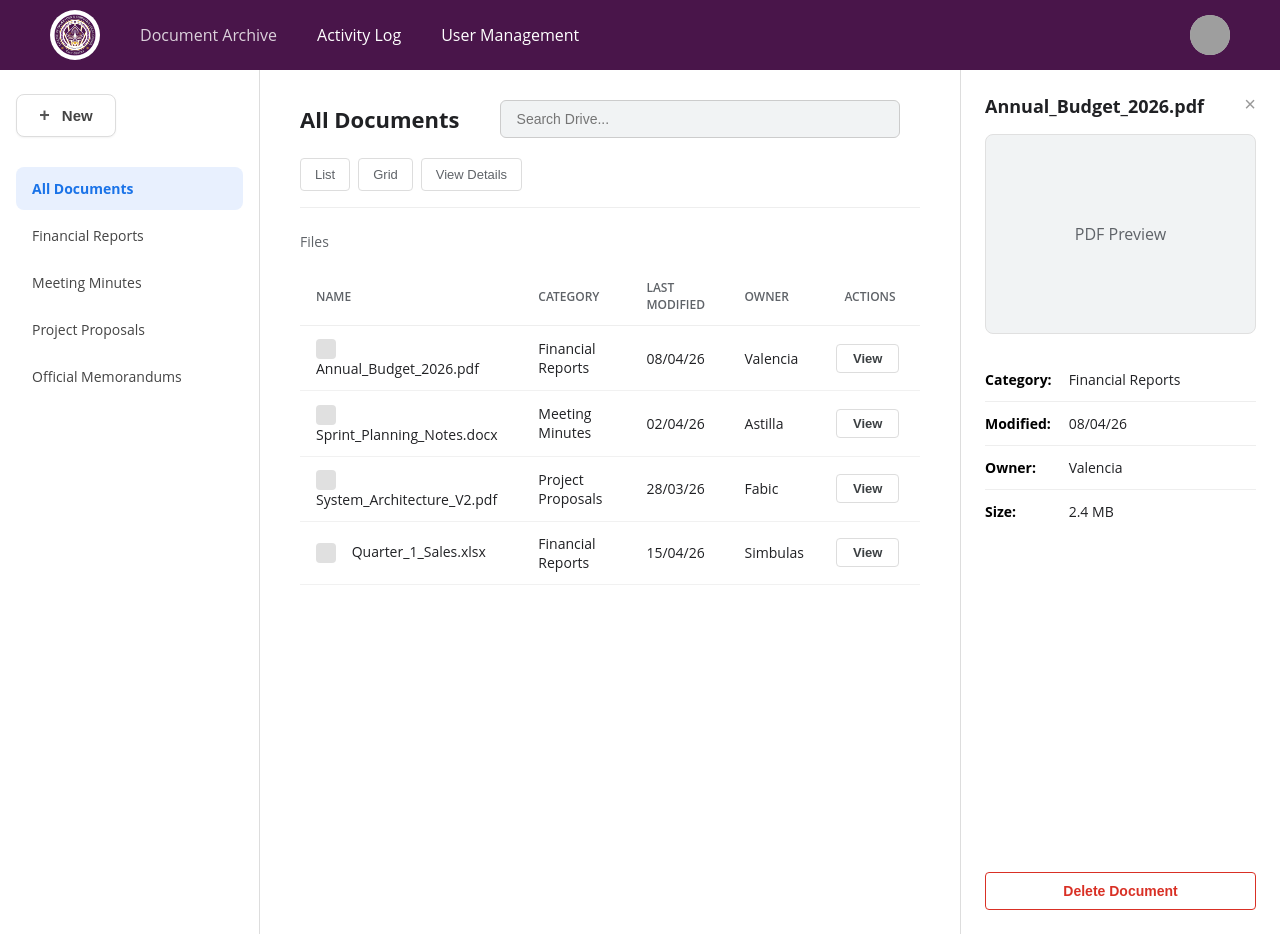
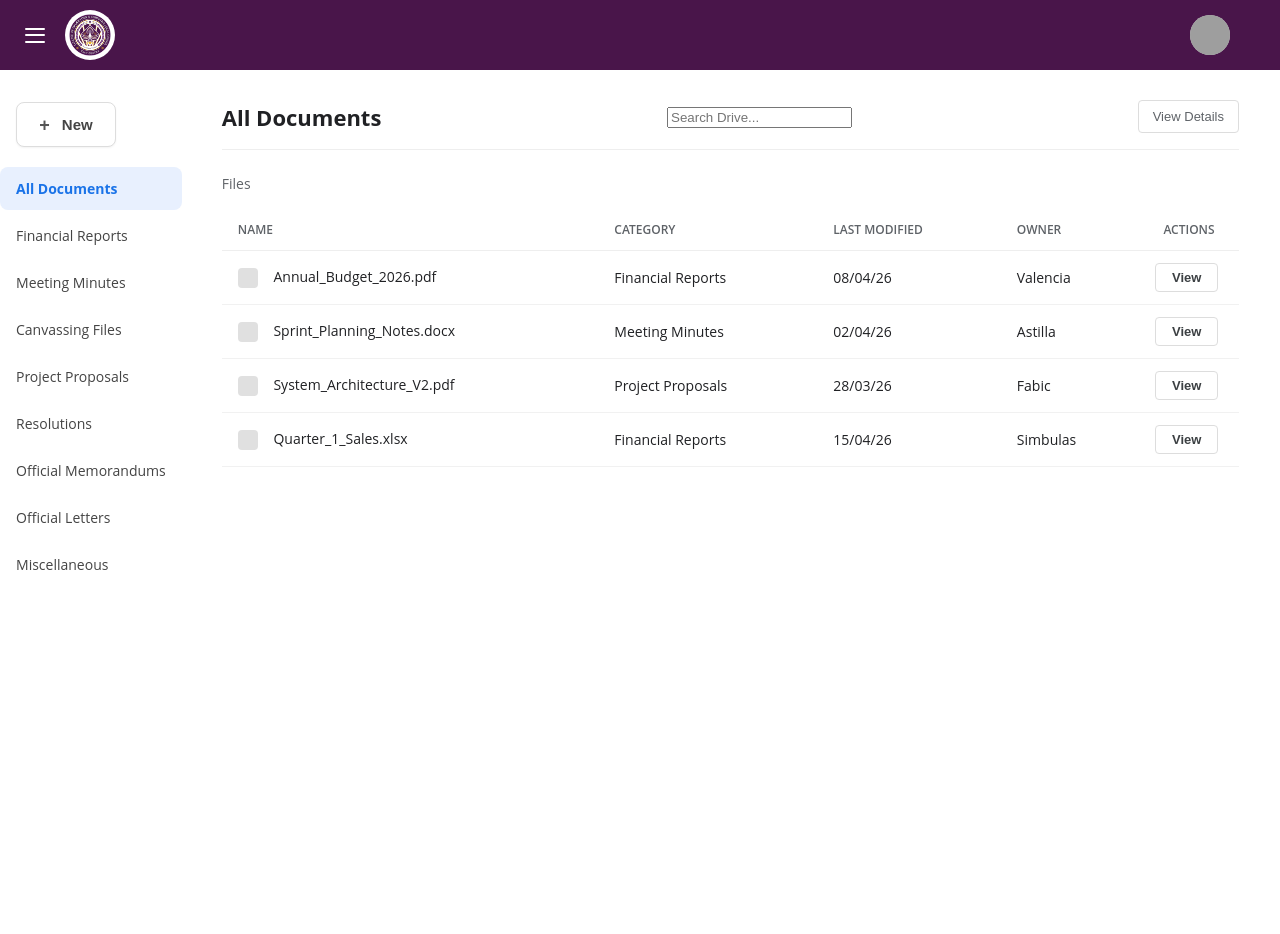
Before and after one commit to Knlvalencia/KrakenVault, a PHP site: page /DocumentArchive.html in a window 1280 px wide. Run offline with PHP 8.4, Linux system fonts and the light colour scheme; grey boxes are pictures that could not be loaded.

Commit message:
added side bar navigation menu

```diff
--- a/archive.css
+++ b/archive.css
@@ -9,10 +9,11 @@
     overflow: hidden;
     flex-direction: row;
     width: 100%;
+    transition: 0.3s ease;
 }
 
-/* Sidebar Styling */
-aside.sidebar {
+/* Archive Category Styling */
+aside.category {
     width: 260px;
     padding: 24px 16px;
     border-right: 1px solid #ddd;
@@ -28,11 +29,11 @@ aside.sidebar {
     border-radius: 8px; font-size: 15px; padding: 10px 20px;
     font-weight: bold; cursor: pointer; color: #444;
     display: flex; align-items: center; gap: 8px;
-    box-shadow: 0 1px 2px rgba(0,0,0,0.05); width: 100px;
-    margin-bottom: 30px; justify-content: center;
+    box-shadow: 0 1px 2px #0000000d; width: 100px;
+    margin: 32px 0px 20px 16px; justify-content: center;
 }
 
-.new-button .plus { font-size: 18px; color: #555; margin-right: 4px; }
+.new-button .plus { font-size: 18px; color: #555; margin-right: 4px; margin-top: 2px; }
 
 .nav-links { display: flex; flex-direction: column; gap: 4px; }
 .nav-links a {
@@ -63,9 +69,31 @@ main.main-content { flex: 1; padding: 30px 40px; overflow-y: auto; background-co
 
 /* Preview Pane Styling */
 aside.preview-pane {
-    width: 320px; border-left: 1px solid #ddd; background-color: #fff;
-    display: flex; flex-direction: column; padding: 24px;
-    overflow-y: auto; flex-shrink: 0;
+    display: none;
+    width: 320px;
+    border-left: 1px solid #ddd;
+    background-color: #fff;
+    display: flex; flex-direction: column;
+    padding: 24px;
+    overflow-y: auto;
+    flex-shrink: 0;
+    position: sticky;
+    top: 0;
+    height: calc(100vh-70px);
+}
+
+aside.preview-pane {
+    width: 0;
+    padding: 0;
+    overflow: hidden;
+    visibility: hidden;
+    transition: left 0.4s ease;
+}
+
+aside.preview-pane.active {
+    width: 320px;
+    padding: 24px;
+    visibility: visible;
 }
 
 .preview-header {
--- a/documentarchive.html
+++ b/documentarchive.html
@@ -4,22 +4,30 @@
     <meta charset="UTF-8">
     <meta name="viewport" content="width=device-width, initial-scale=1.0">
     <title>Kraken Vault | Document Archive</title>
+    <link rel="stylesheet" href="https://cdnjs.cloudflare.com/ajax/libs/font-awesome/4.7.0/css/font-awesome.min.css">
     <link rel="stylesheet" href="main.css">
     <link rel="stylesheet" href="archive.css">
+    <script src="archive.js"></script>
+    <script src="main.js"></script>
 </head>
 <body>
     <header class="kraken-header">
         <div class="nav-group">
+            <button class="menu-toggle">
+                <span></span>
+                <span></span>
+                <span></span>
+            </button>
             <img src="logo.png" alt="logo" class="logo">
-            <nav class="top-nav">
-                <a href="index.html" class="active">Document Archive</a>
+            <nav class="nav-menu">
+                <a href="DocumentArchive.html" class="active">Document Archive</a>
                 <a href="ActivityLog.html">Activity Log</a>
                 <a href="UserManagement.html">User Management</a>
             </nav>
         </div>
-        <div class="profile-area">
+        <a href = "UserProfile.html" class="profile-area">
             <img src="pfp.png" alt="Profile" class="profile-icon">
-        </div>
+        </a>
     </header>
 
     <div class="app-body">
@@ -29,10 +37,55 @@
                 <a href="#" class="all-documents"><strong>All Documents</strong></a>
                 <a href="#">Financial Reports</a>
                 <a href="#">Meeting Minutes</a>
+                <a href="#">Canvassing Files</a>
                 <a href="#">Project Proposals</a>
+                <a href="#">Resolutions</a>
                 <a href="#">Official Memorandums</a>
+                <a href="#">Official Letters</a>
+                <a href="#">Miscellaneous</a>
             </nav>
         </aside>
+
+        <div id="newDocModal" class="modal-overlay">
+    <div class="modal-content">
+        <div class="modal-header">
+            <h2>Upload New Document</h2>
+            <button class="close-modal">&times;</button>
+        </div>
+
+        <form id="uploadForm">
+            <div id="dropZone" class="drop-zone">
+                <span class="drop-zone-text">Drag & drop file or click to browse</span>
+                <input type="file" name="fileInput" id="fileInput" hidden>
+            </div>
+
+            <div class="form-group">
+                <label>File Name</label>
+                <input type="text" id="fileName" placeholder="Enter custom name...">
+            </div>
+
+            <div class="form-group">
+                <label>Category</label>
+                <select id="docCategory">
+                    <option value="Financial Reports">Financial Reports</option>
+                    <option value="Meeting Minutes">Meeting Minutes</option>
+                    <option value="Project Proposals">Project Proposals</option>
+                    <option value="Official Memorandums">Official Memorandums</option>
+                </select>
+            </div>
+
+            <div class="form-group">
+                <label>Uploaded By</label>
+                <input type="text" id="currentUser" value="Simbulas" readonly class="readonly-input">
+            </div>
+
+            <div class="modal-footer">
+                <button type="button" class="btn-delete close-modal">Cancel</button>
+                <button type="submit" class="btn-upload">Upload Document</button>
+            </div>
+        </form>
+    </div>
+</div>
 
         <main class="main-content">
             <header class="content-header">
@@ -41,8 +94,9 @@
                     <input type="text" class="search-input" placeholder="Search Drive...">
                 </form>
                 <div class="view-controls">
-                    <button class="view-button">List</button>
-                    <button class="view-button">Grid</button>
+                    <!-- not necessary yet
+                    <button onclick="listView()"><i class="fa fa-bars"></i></button>
+                    <button onclick="gridView()"><i class="fa fa-th-large"></i></button> -->
                     <button class="view-button">View Details</button>
                 </div>
             </header>
--- a/main.css
+++ b/main.css
@@ -15,6 +15,8 @@ body {
     height: 100vh;
     color: #333;
     background-color: #fff;
+    transition: margin-left 0.4s ease;
+    overflow-x: hidden;
 }
 
 /* UNIVERSAL KRAKEN HEADER */
@@ -22,17 +24,11 @@ header.kraken-header {
     display: flex;
     align-items: center;
     justify-content: space-between;
-    padding: 10px 50px;
+    padding: 10px 50px 10px 25px;
     background-color: #49154a;
     height: 70px;
     box-sizing: border-box;
     width: 100%;
-}
-
-.nav-group {
-    display: flex;
-    align-items: center;
-    gap: 40px;
 }
 
 .logo {
@@ -41,22 +37,6 @@ header.kraken-header {
     border-radius: 50%;
     object-fit: contain;
     background-color: #fff;
-}
-
-.top-nav {
-    display: flex;
-    gap: 40px;
-}
-
-.top-nav a {
-    color: #fff;
-    text-decoration: none;
-    font-size: 16px;
-    transition: opacity 0.3s;
-}
-
-.top-nav a:hover, .top-nav a.active {
-    opacity: 0.8;
 }
 
 .profile-area {
@@ -72,26 +52,71 @@ header.kraken-header {
     object-fit: cover;
 }
 
-/* UNIVERSAL COMPONENT: SEARCH BAR */
-.search-form {
-    flex-grow: 1;
-    max-width: 500px;
-    margin: 0 20px;
+/* UNIVERSAL NAVIGATION MENU */
+.nav-group {
+    display: flex;
+    align-items: center;
+    gap: 20px;
 }
 
-.search-input {
-    width: 100%;
-    padding: 10px 16px;
-    border: 1px solid #ccc;
-    border-radius: 6px;
-    font-size: 14px;
-    background-color: #f1f3f4;
-    outline: none;
+.menu-toggle {
+    display: flex;
+    flex-direction: column;
+    justify-content: space-between;
+    width: 20px;
+    height: 15px;
+    background: transparent;
+    border: none;
+    cursor: pointer;
+    padding: 0;
 }
 
-.search-input:focus {
-    border-color: #1a73e8;
-    background-color: #fff;
+.menu-toggle span {
+    width: 100%;
+    height: 2px;
+    background-color: white;
+    border-radius: 50px;
+}
+
+.nav-menu.open {
+    left: 0;
+}
+
+.nav-menu {
+    display: flex;
+    flex-direction: column;
+    position: fixed;
+    top: 74px;
+    left: -280px;
+    width: 200px;
+    height: 100vh;
+    z-index: 999;
+    background-color: #ffffff;
+    padding: 0px 0px 20px 0px;
+    box-shadow: 5px 0 5px #5050504d;
+    transition: left 0.4s ease;
+}
+
+.nav-menu a {
+    display: block;
+    color: #333;
+    text-decoration: none;
+    font-size: 14px;
+    opacity: 0.7;
+    transition: all 0.4s ease;
+    padding: 20px 15px;
+    border-bottom: 1px solid #eeeeee;
+}
+
+.nav-menu a:hover {
+    opacity: 1.0;
+    background-color: #fcfcfc
+}
+
+.nav-menu a.active {
+    opacity: 1.0;
+    font-weight: bold;
+    background-color: #f4e4ff;
 }
 
 /* UNIVERSAL COMPONENT: ACTION BUTTONS */
@@ -162,7 +187,7 @@ header.kraken-header {
 @media (max-width: 768px) {
     /* Header & Search Mobile Fixes */
     header.kraken-header { padding: 12px 16px; height: auto; flex-wrap: wrap; justify-content: space-between; gap: 10px; }
-    .top-nav { display: none; }
+
     .search-form { order: 3; width: 100%; max-width: 100%; padding: 0; margin: 8px 0 0 0; }
     .search-input { max-width: 100%; width: 100%; }
 
--- /dev/null
+++ b/main.js
@@ -0,0 +1,21 @@
+/*NAVIGATION MENU*/
+document.addEventListener('DOMContentLoaded', () => {
+    const menuToggle = document.querySelector('.menu-toggle');
+    const navMenu = document.querySelector('.nav-menu');
+    const body = document.body;
+
+    // Toggle Menu
+    menuToggle.addEventListener('click', (e) => {
+        e.stopPropagation();
+        navMenu.classList.toggle('open');
+        body.classList.toggle('menu-pushed');
+    });
+
+    // Close menu when clicking anywhere else
+    document.addEventListener('click', (e) => {
+        if (!navMenu.contains(e.target) && navMenu.classList.contains('open')) {
+            navMenu.classList.remove('open');
+            body.classList.remove('menu-pushed');
+        }
+    });
+});
```
Also changed, not shown: other parts of archive.css (+93 -9 lines), activitylog.html (+11 -5 lines), archive.js (added, +66 -0 lines), usermanagement.html (+10 -5 lines), userprofile.html (+11 -4 lines).
